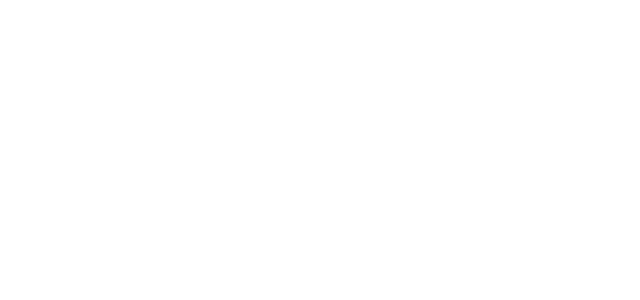
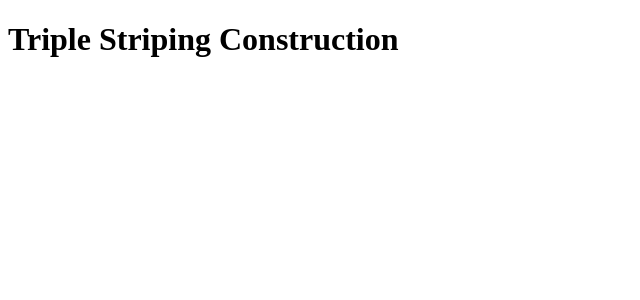
Before and after one commit to Codeyg12/fencing, a React (Vite) app: page / in a window 1280 px wide. Shown: the top 300 px of the page, without its empty margins (0-640 px from the left). Built offline with nearby package versions, Linux system fonts and the light colour scheme.

Commit message:
erased included styling, added title

```diff
--- a/src/App.jsx
+++ b/src/App.jsx
@@ -1,6 +1,9 @@
 function App() {
 return (
   <>
+  <header>
+    <h1>Triple Striping Construction</h1>
+  </header>
   </>
 )
 }
--- a/src/index.css
+++ b/src/index.css
@@ -1,69 +1,5 @@
-:root {
-  font-family: Inter, system-ui, Avenir, Helvetica, Arial, sans-serif;
-  line-height: 1.5;
-  font-weight: 400;
-
-  color-scheme: light dark;
-  color: rgba(255, 255, 255, 0.87);
-  background-color: #242424;
-
-  font-synthesis: none;
-  text-rendering: optimizeLegibility;
-  -webkit-font-smoothing: antialiased;
-  -moz-osx-font-smoothing: grayscale;
-  -webkit-text-size-adjust: 100%;
+* {
+  box-sizing: border-box;
+  padding: 0;
+  border: 0;
 }
-
-a {
-  font-weight: 500;
-  color: #646cff;
-  text-decoration: inherit;
-}
-a:hover {
-  color: #535bf2;
-}
-
-body {
-  margin: 0;
-  display: flex;
-  place-items: center;
-  min-width: 320px;
-  min-height: 100vh;
-}
-
-h1 {
-  font-size: 3.2em;
-  line-height: 1.1;
-}
-
-button {
-  border-radius: 8px;
-  border: 1px solid transparent;
-  padding: 0.6em 1.2em;
-  font-size: 1em;
-  font-weight: 500;
-  font-family: inherit;
-  background-color: #1a1a1a;
-  cursor: pointer;
-  transition: border-color 0.25s;
-}
-button:hover {
-  border-color: #646cff;
-}
-button:focus,
-button:focus-visible {
-  outline: 4px auto -webkit-focus-ring-color;
-}
-
-@media (prefers-color-scheme: light) {
-  :root {
-    color: #213547;
-    background-color: #ffffff;
-  }
-  a:hover {
-    color: #747bff;
-  }
-  button {
-    background-color: #f9f9f9;
-  }
-}
```
